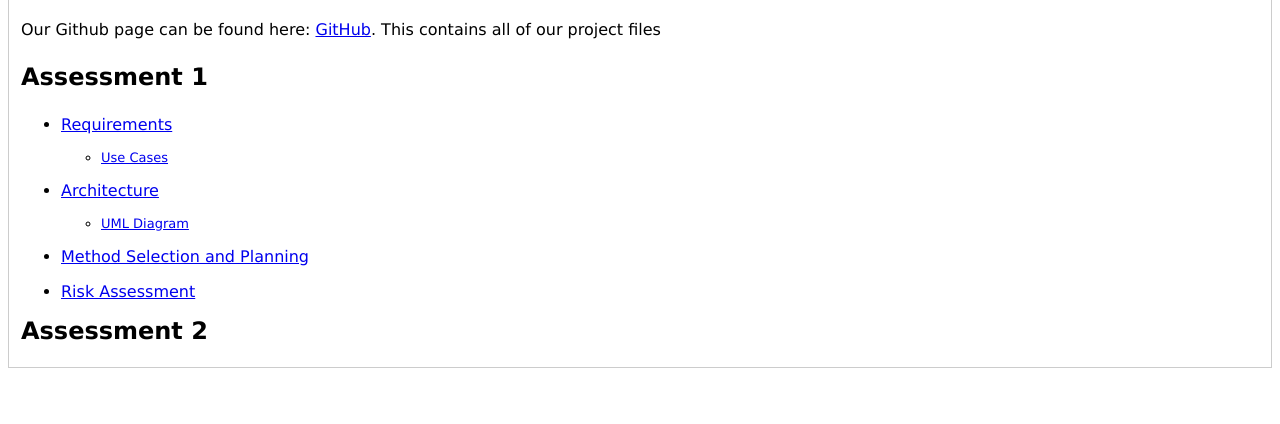
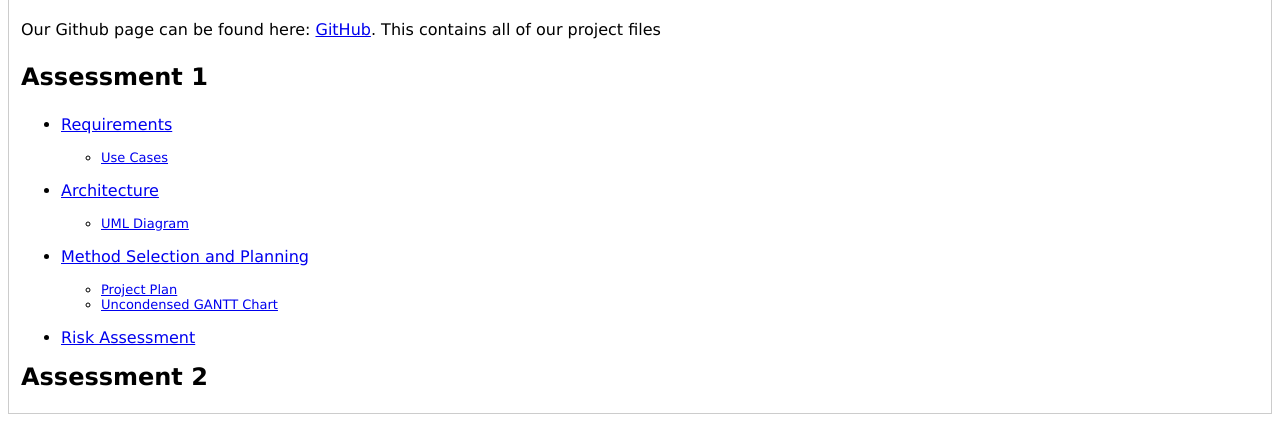
Before and after one commit to KevOdo/SEPR, a plain HTML site: page docs/index.html in a window 1280 px wide. Both pictures are taken after a click on the button "Project Files". Shown: the part 202-626 px from the top of the page. Drawn offline with Linux system fonts and the light colour scheme.

Commit message:
Added Links

```diff
--- a/docs/index.html
+++ b/docs/index.html
@@ -57,9 +57,13 @@
 						</ul>
 					<p><li><a href="https://docs.google.com/document/d/1-eY64nRfkbsw3G6a_OZHuk48PXRMdzryBk2nxMvwwnw/preview" target="blank">Architecture</a></li></p>
 						<ul>
-						<font size = "2.5"><li><a href="https://www.google.com" target="blank">UML Diagram</a></li></font>
+						<font size = "2.5"><li><a href="https://drive.google.com/a/york.ac.uk/file/d/1Xm8d_675t73KTxkdN0AsMaapA4mDFf-q/view?usp=sharing" target="blank">UML Diagram</a></li></font>
 						</ul>
 					<p><li><a href="https://docs.google.com/document/d/1faTu6Rrhzzpgnjq9RQPmPCU38AX9PXnVLs70vtNje7I/preview" target="blank">Method Selection and Planning</a></li></p>
+						<ul>
+						<font size = "2.5"><li><a href="https://docs.google.com/document/d/1xt6cXEcQ8tWYIy-rOdp5CxhvA2Wc0c0iB0RMcECzK08/preview" target="blank">Project Plan</a></li></font>
+						<font size = "2.5"><li><a href="https://drive.google.com/a/york.ac.uk/file/d/1MmcBxmlsS-L-PO3l8OJ2dFU6BL_bt_9j/view?usp=sharing" target="blank">Uncondensed GANTT Chart</a></li></font>
+						</ul>
 					<p><li><a href="https://docs.google.com/document/d/142GHOuRCGZEhmxZIlSJvGA_Sxy6yvzIGUFOkmKXOjlw/preview" target="blank">Risk Assessment</a></li></p>
 				</ul>
 				<p><font size ="5"><p><b>Assessment 2</b></p></font></p>
```
